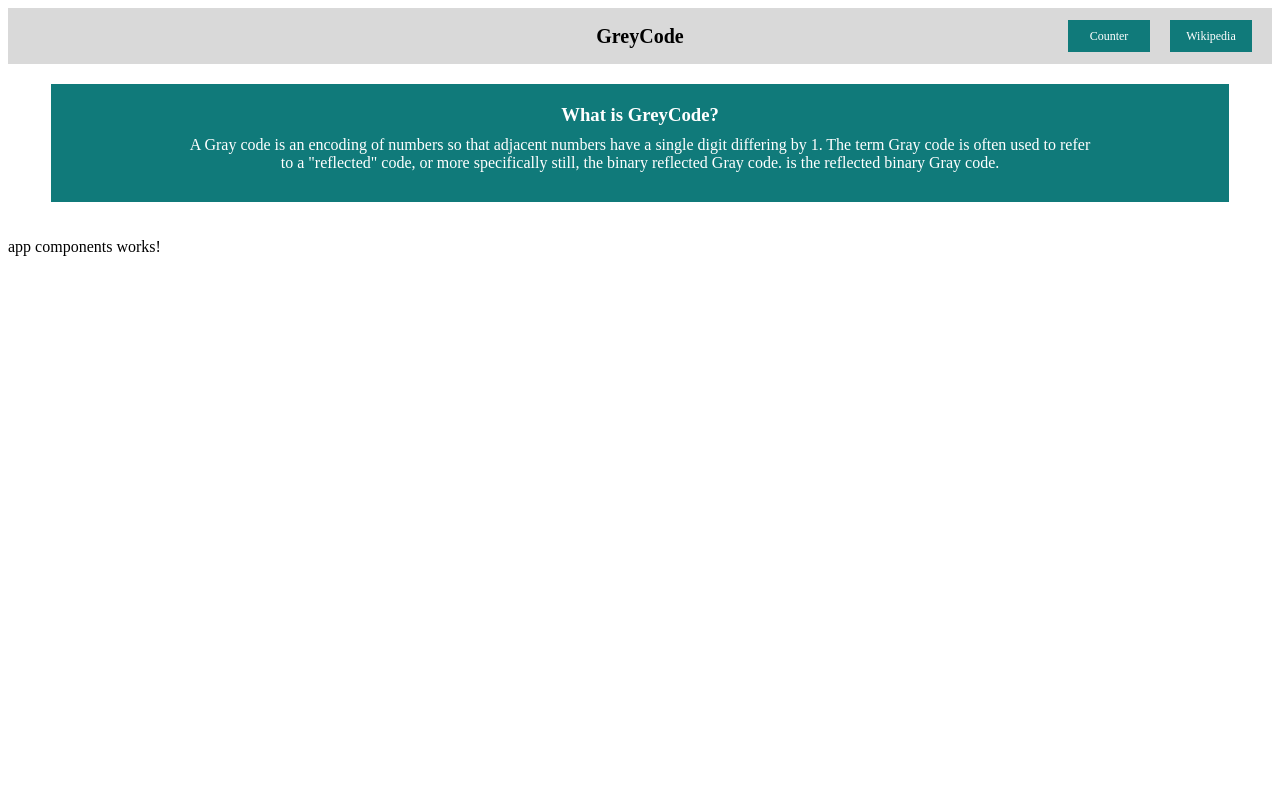
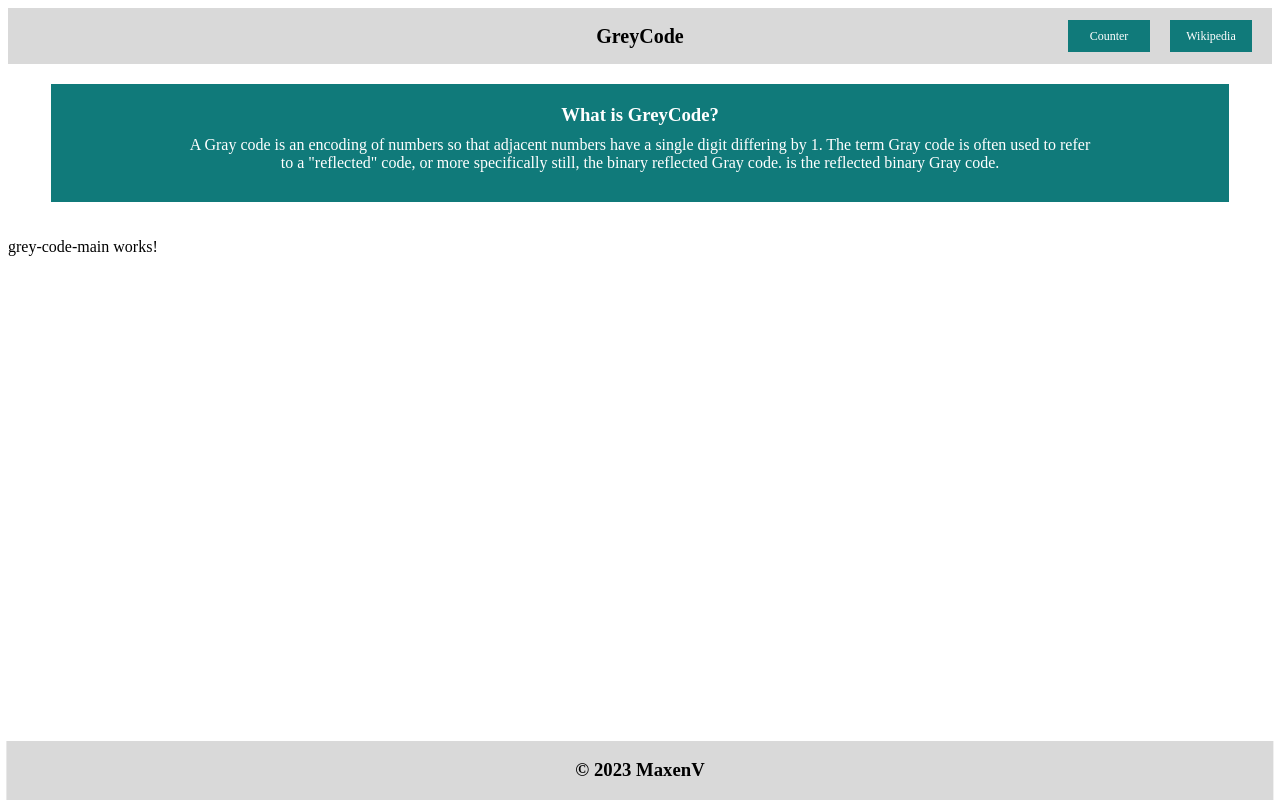
Before and after one commit to MaxenV/grayCode, an Angular app: page / in a window 1280 px wide. Built offline with nearby package versions, Linux system fonts and the light colour scheme.

Commit message:
Add footer, grey-code-main components
add and style footer
move style from app.html to app.scss

```diff
--- a/angular.json
+++ b/angular.json
@@ -100,5 +100,8 @@
         }
       }
     }
+  },
+  "cli": {
+    "analytics": false
   }
 }
--- a/src/app/app.component.html
+++ b/src/app/app.component.html
@@ -1,7 +1,4 @@
 <app-header></app-header>
-<app-short-about style="
-display: flex;
-justify-content: center;
-width: 100%;
-"></app-short-about>
-<p>app components works!</p>
+<app-short-about></app-short-about>
+<app-grey-code-main></app-grey-code-main>
+<app-footer></app-footer>
--- a/src/app/app.component.scss
+++ b/src/app/app.component.scss
@@ -0,0 +1,16 @@
+app-short-about {
+    display: flex;
+    justify-content: center;
+    width: 100%;
+}
+
+
+
+app-footer {
+    position: absolute;
+    bottom: 0;
+    left: 50%;
+    transform: translateX(-50%);
+    width: 99%;
+    background-color: var(--main-grey);
+}
--- a/src/app/app.module.ts
+++ b/src/app/app.module.ts
@@ -6,13 +6,17 @@ import { AppComponent } from './app.component';
 import { HeaderComponent } from './components/header/header.component';
 import { NavigationComponent } from './components/header/navigation/navigation.component';
 import { ShortAboutComponent } from './components/short-about/short-about.component';
+import { GreyCodeMainComponent } from './components/grey-code-main/grey-code-main.component';
+import { FooterComponent } from './components/footer/footer.component';
 
 @NgModule({
   declarations: [
     AppComponent,
     HeaderComponent,
     NavigationComponent,
-    ShortAboutComponent
+    ShortAboutComponent,
+    GreyCodeMainComponent,
+    FooterComponent
   ],
   imports: [
     BrowserModule,
--- /dev/null
+++ b/src/app/components/footer/footer.component.html
@@ -0,0 +1 @@
+<h3>&copy; 2023 MaxenV</h3>
--- /dev/null
+++ b/src/app/components/footer/footer.component.scss
@@ -0,0 +1,3 @@
+h3 {
+    text-align: center;
+}
--- /dev/null
+++ b/src/app/components/grey-code-main/grey-code-main.component.html
@@ -0,0 +1 @@
+<p>grey-code-main works!</p>
```
Also changed, not shown: src/app/components/footer/footer.component.ts (added, +10 -0 lines), src/app/components/grey-code-main/grey-code-main.component.ts (added, +10 -0 lines), src/app/components/grey-code-main/grey-code-main.component.scss (added), 2 other files (tests, documents, lock files or other folders).
